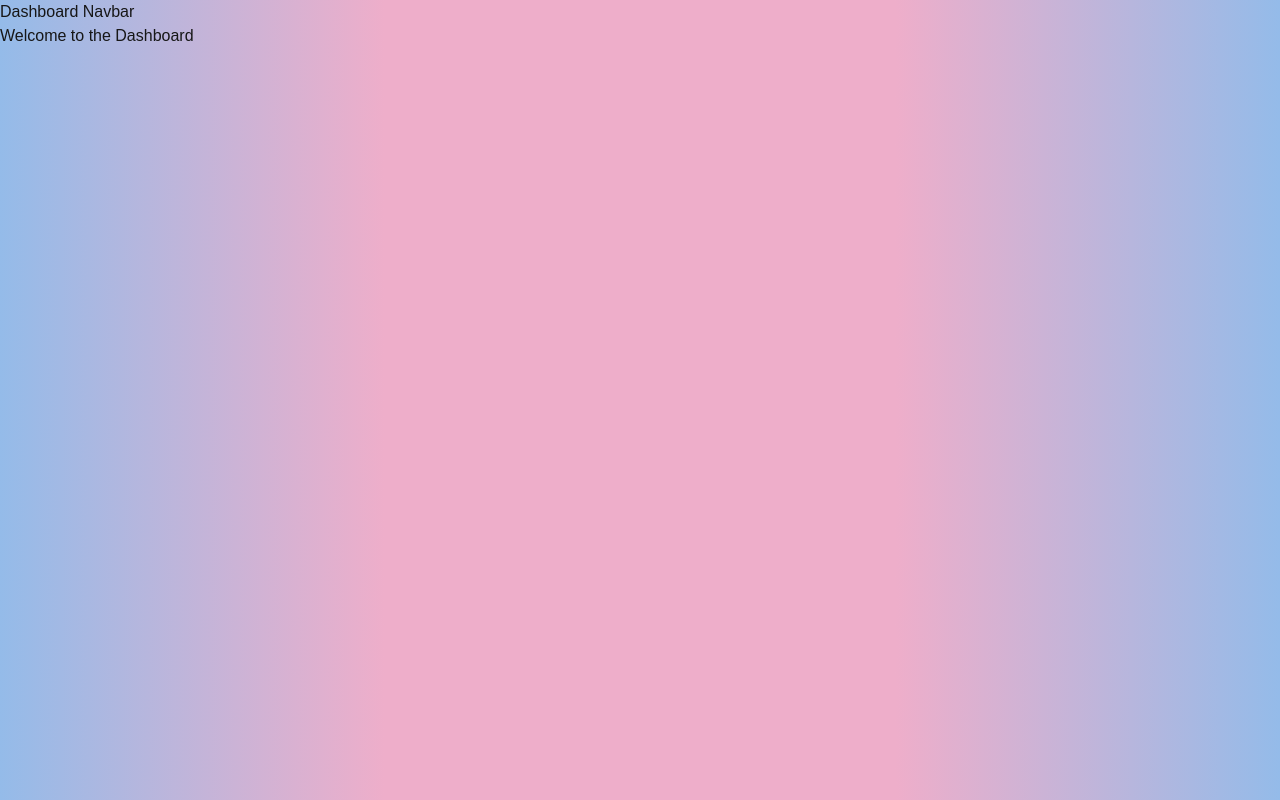
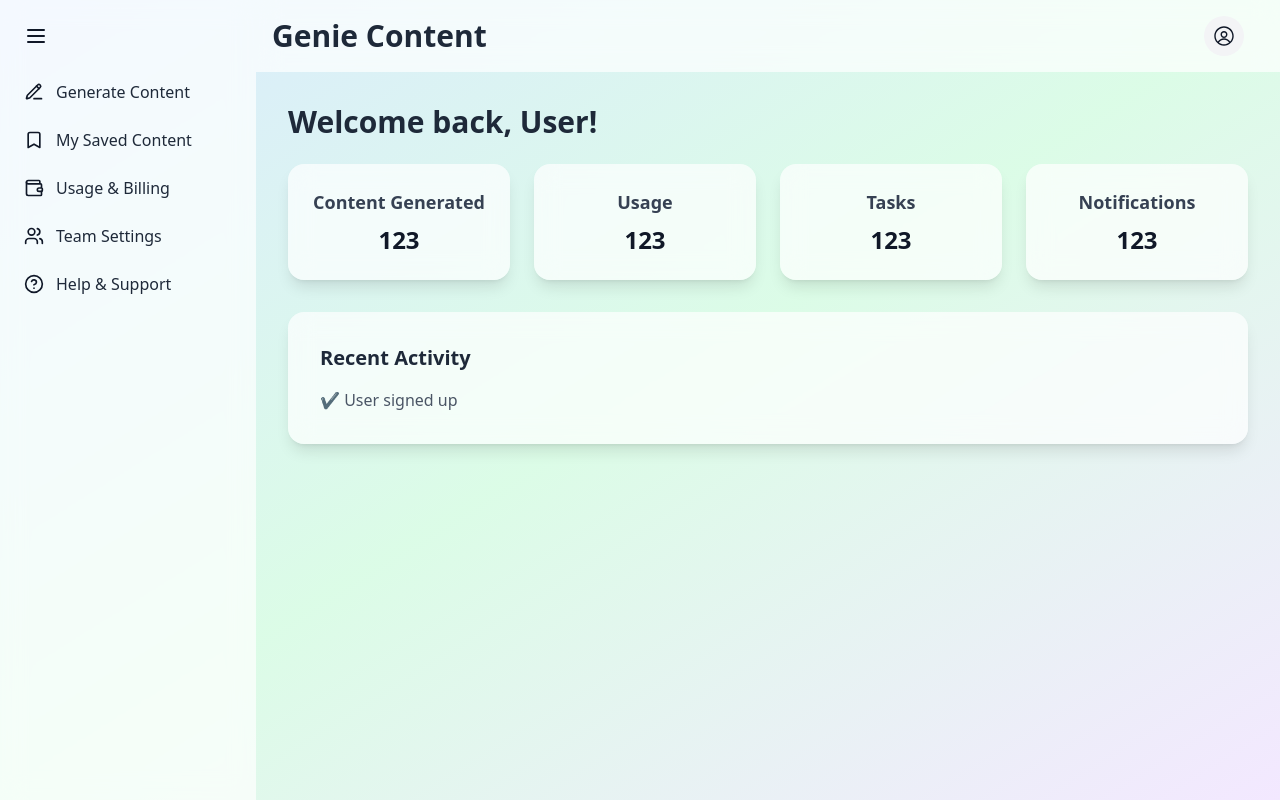
Before and after one commit to aryanpandey-123/geniecontent, a Next.js app: page /dashboard in a window 1280 px wide. Built offline with nearby package versions, Linux system fonts and the light colour scheme.

Commit message:
Here I have created the dashboard screen but it's a partial commit. Some work is left in that.

```diff
--- a/src/app/auth/login/page.tsx
+++ b/src/app/auth/login/page.tsx
@@ -42,8 +42,8 @@ export default function LoginPage() {
         }
 
         if (valid) {
-            // router.push("/dashboard");
-            alert("Login Successfull!!")
+            router.push("/dashboard");
+            // alert("Login Successfull!!")
         }
     };
     return (
--- a/src/app/dashboard/layout.tsx
+++ b/src/app/dashboard/layout.tsx
@@ -3,7 +3,6 @@
 export default function DashboardLayout({ children }: { children: React.ReactNode }) {
   return (
     <div className="dashboard-layout">
-      <nav>Dashboard Navbar</nav>
       <main>{children}</main>
     </div>
   );
--- a/src/app/dashboard/page.tsx
+++ b/src/app/dashboard/page.tsx
@@ -1,10 +1,100 @@
 // The Content Generation Screen (main dashboard page)
 
-export default function DashboardPage() {
+'use client';
+
+import Link from "next/link";
+import { useState } from 'react';
+import {
+  LuMenu,
+  LuPencilLine,
+  LuBookmark,
+  LuWallet,
+  LuUsers,
+  LuCircleHelp,
+} from "react-icons/lu";
+import { RxAvatar } from "react-icons/rx";
+
+
+
+export default function Dashboard() {
+  const [sidebarOpen, setSidebarOpen] = useState(true);
+  const menuItems = [
+    { name: "Generate Content", icon: <LuPencilLine size={20} className="text-gray-900" />, href: "/generate" },
+    { name: "My Saved Content", icon: <LuBookmark size={20} className="text-gray-900"/>, href: "/saved" },
+    { name: "Usage & Billing", icon: <LuWallet size={20} className="text-gray-900"/>, href: "/billing" },
+    { name: "Team Settings", icon: <LuUsers size={20} className="text-gray-900"/>, href: "/team" },
+    { name: "Help & Support", icon: <LuCircleHelp size={20} className="text-gray-900"/>, href: "/help" },
+  ];
   return (
-    <div>
-      <h1>Welcome to the Dashboard</h1>
-      {/* Your page content here */}
+    <div className="min-h-screen bg-gradient-to-br from-blue-100 via-green-100 to-purple-100 flex flex-col font-sans">
+      <div className="flex h-screen font-sans ">
+        <div
+          className={`bg-white/70 backdrop-blur-md p-4 flex flex-col transition-all duration-300 ${sidebarOpen ? "w-64" : "w-16"
+            }`}
+        >
+          <button
+            onClick={() => setSidebarOpen(!sidebarOpen)}
+            className="mb-4 p-2 hover:bg-gray-100 rounded"
+          >
+            {sidebarOpen ? <LuMenu size={24} className="text-gray-900" /> : <LuMenu size={24} className="text-gray-900" />}
+          </button>
+          <nav className="flex flex-col space-y-2">
+          {menuItems.map((item, index) => (
+            <Link
+              key={index}
+              href={item.href}
+              className="flex items-center space-x-3 p-2 rounded-md hover:bg-gray-100 transition"
+            >
+              <span className="text-xl">{item.icon}</span>
+              {sidebarOpen && (
+                <span className="text-gray-800 font-medium">
+                  {item.name}
+                </span>
+              )}
+            </Link>
+          ))}
+        </nav>
+        </div>
+        <div className="flex-1 flex flex-col">
+          <nav className="bg-white/70 backdrop-blur-md px-4 py-4 flex items-center justify-between space-x-5">
+            <div className="flex-1 flex items-center md:justify-start space-x-2">
+              <Link href="/">
+                <div className="text-3xl font-bold text-gray-800 ">Genie Content</div>
+              </Link>
+            </div>
+            <button className="w-10 h-10 rounded-full bg-gray-100 flex items-center justify-center hover:bg-gray-200">
+              <RxAvatar size={22} className="text-gray-900" />
+            </button>
+            <div>
+            </div>
+          </nav>
+          <main className="flex-1 p-8">
+        <h1 className="text-3xl font-bold text-gray-800 mb-6">
+          Welcome back, User!
+        </h1>
+        <div className="grid grid-cols-1 md:grid-cols-2 lg:grid-cols-4 gap-6 mb-8">
+          {["Content Generated", "Usage", "Tasks", "Notifications"].map((item, i) => (
+            <div
+              key={i}
+              className="bg-white/70 backdrop-blur-md rounded-2xl shadow-lg p-6 text-center"
+            >
+              <h2 className="text-lg font-semibold text-gray-700">{item}</h2>
+              <p className="text-2xl font-bold text-gray-900 mt-2">123</p>
+            </div>
+          ))}
+        </div>
+
+        <div className="bg-white/70 backdrop-blur-md rounded-2xl shadow-lg p-8">
+          <h2 className="text-xl font-bold text-gray-800 mb-4">
+            Recent Activity
+          </h2>
+          <ul className="space-y-3 text-gray-600">
+            <li>✔️ User signed up</li>
+          </ul>
+        </div>
+      </main>
+        </div>
+      </div>
     </div>
   );
 }
```
